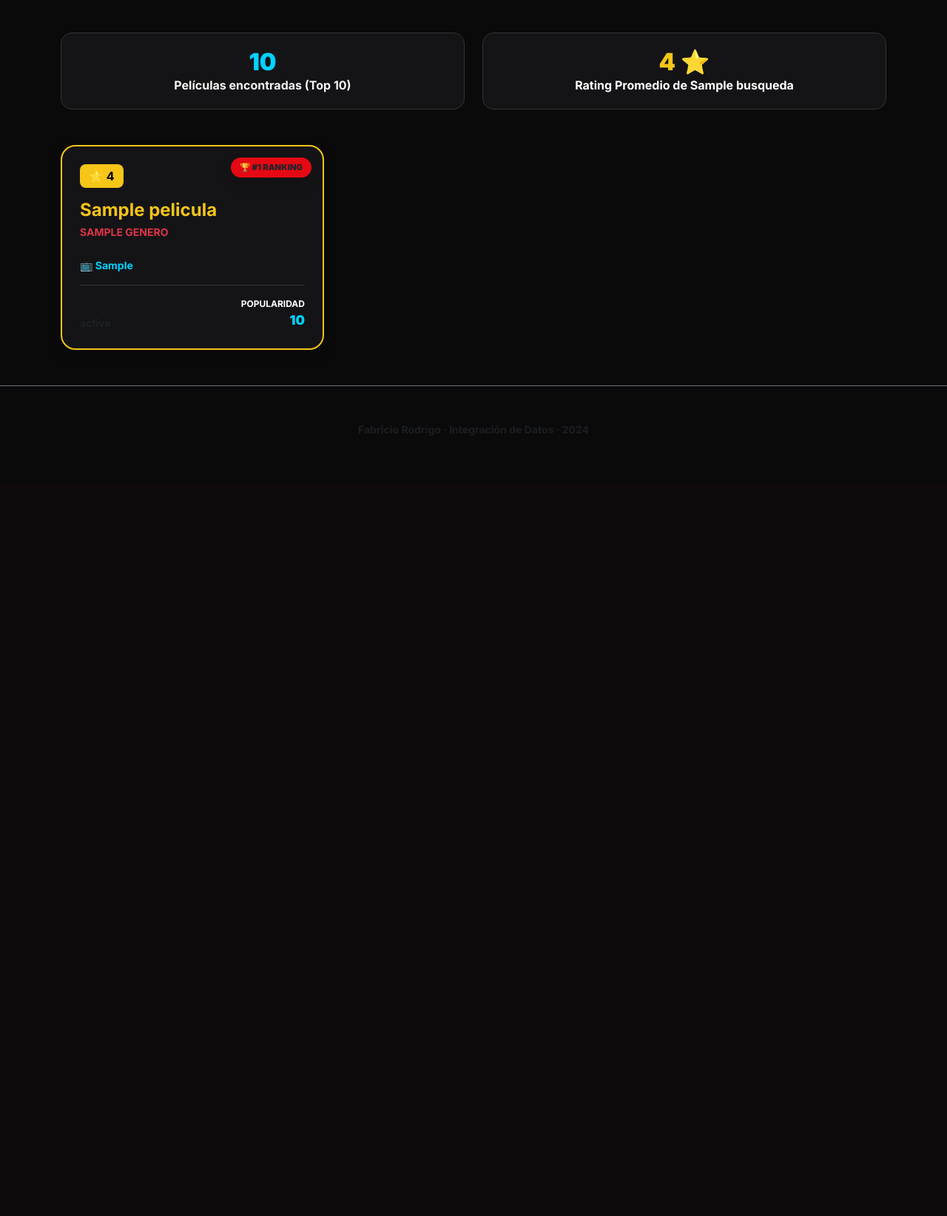
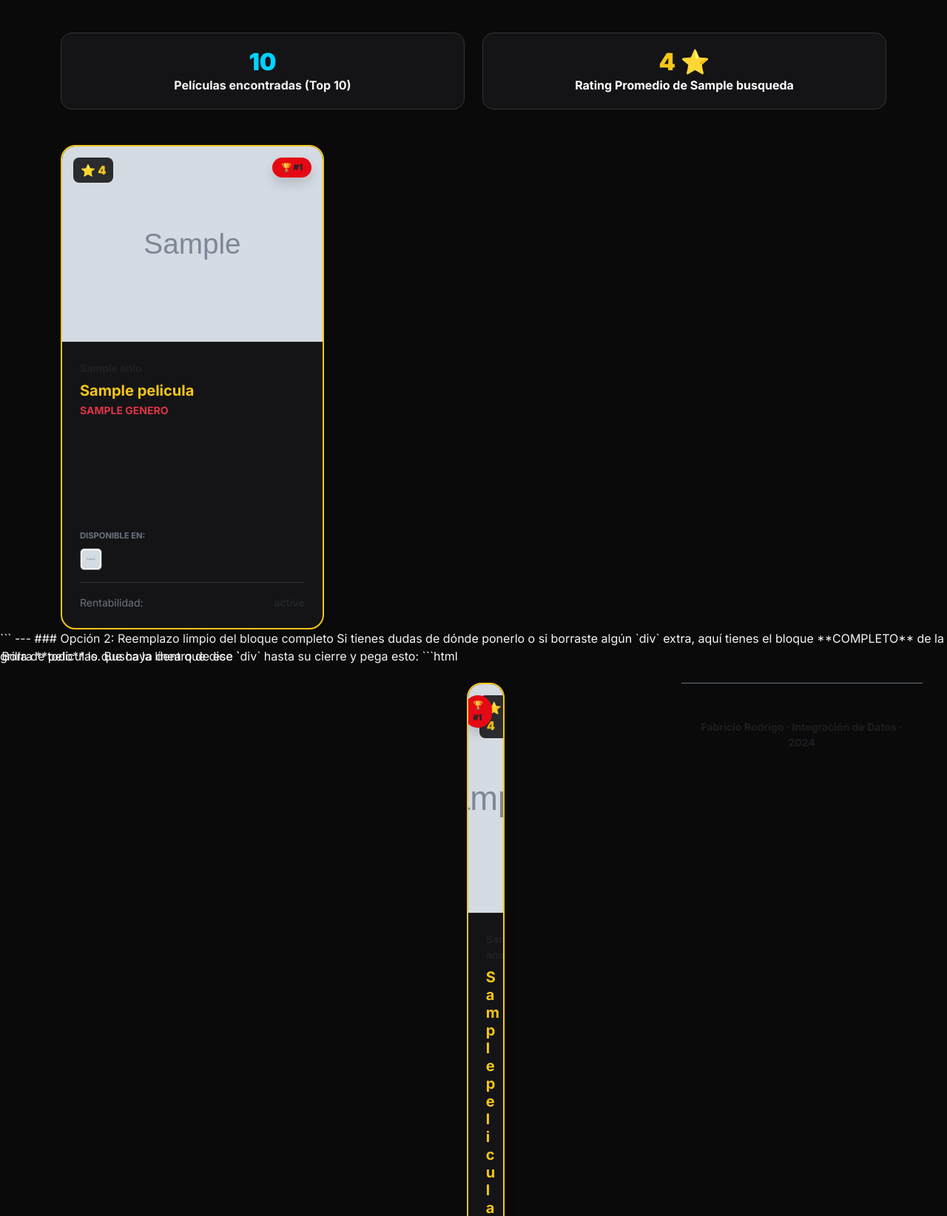
Before and after one commit to CafinHarly/lp2_trabajo_final, a Flask app: template templates/index.html in a window 1280 px wide. Shown: the part 315-1959 px from the top of the page at 74% size. Before the commit the page ends 904 px from the top, so only its background shows below. Run offline with Flask 3, Linux system fonts and the light colour scheme; the template is opened without the code that fills it: most values are stand-ins (such as "Sample title", 1, 10 or a date in 2020); grey boxes marked "Sample" are stand-in pictures.

Commit message:
actualizamos el app.py y el index para que se ajusten a la nueva api utilizada

````diff
--- a/app.py
+++ b/app.py
@@ -6,6 +6,32 @@
 
 DATASET_PATH = "dataset_final_peliculas.csv"
 
+LOGOS_URL = {
+    "Netflix": "https://upload.wikimedia.org/wikipedia/commons/0/08/Netflix_2015_logo.svg",
+    "Amazon Prime Video": "https://upload.wikimedia.org/wikipedia/commons/f/f1/Prime_Video.png",
+    "Disney Plus": "https://upload.wikimedia.org/wikipedia/commons/3/3e/Disney%2B_logo.svg",
+    "Max": "https://upload.wikimedia.org/wikipedia/commons/c/ce/Max_logo.svg",
+    "HBO Max": "https://upload.wikimedia.org/wikipedia/commons/c/ce/Max_logo.svg",
+    "Apple TV Plus": "https://upload.wikimedia.org/wikipedia/commons/2/28/Apple_TV_Plus_Logo.svg",
+    "Star Plus": "https://upload.wikimedia.org/wikipedia/commons/7/71/Star%2B_logo.svg",
+    "Paramount Plus": "https://upload.wikimedia.org/wikipedia/commons/a/a5/Paramount_Plus.svg",
+    "Claro video": "https://upload.wikimedia.org/wikipedia/commons/4/43/Claro_video_logo.svg",
+    "MovistarTV": "https://upload.wikimedia.org/wikipedia/commons/d/d5/Movistar_Play_logo.png"
+}
+def procesar_plataformas(texto_plataformas):
+    """
+    Convierte 'Netflix, Amazon' en una lista de objetos con url de logo.
+    """
+    if pd.isna(texto_plataformas) or texto_plataformas == "No disponible":
+        return []
+    lista_resultado = []
+    nombres = [p.strip() for p in str(texto_plataformas).split(",")]
+    for nombre in nombres:
+        logo = LOGOS_URL.get(nombre, "https://upload.wikimedia.org/wikipedia/commons/thumb/4/46/Question_mark_%28black%29.svg/200px-Question_mark_%28black%29.svg.png")
+        lista_resultado.append({"nombre": nombre, "logo": logo})
+
+    return lista_resultado
+
 def cargar_datos():
     if not os.path.exists(DATASET_PATH):
         return pd.DataFrame()
@@ -13,7 +39,8 @@
         df = pd.read_csv(DATASET_PATH)
         df = df.fillna({
             "budget": 0, "revenue": 0, "rating_imdb": 0,
-            "popularity": 0, "streaming_disponible": "No disponible"
+            "plataformas": "No disponible",
+            "poster_url": "https://via.placeholder.com/300x450?text=Sin+Poster"
         })
         def calcular_estado(row):
             if row["budget"] > 0 and row["revenue"] > 0:
@@ -40,9 +67,13 @@
         df = df.head(70)
 
     peliculas = df.to_dict(orient="records")
+
+    # Agregamos la lista de objetos de plataformas
+    for peli in peliculas:
+        peli['obj_plataformas'] = procesar_plataformas(peli['plataformas'])
     return render_template("index.html", peliculas=peliculas, stats=stats, busqueda=genero)
 
-# ESTO ES LO QUE PERMITE QUE FUNCIONE EN INTERNET
+# Inicio de la aplicación
 if __name__ == "__main__":
     port = int(os.environ.get("PORT", 5000))
     app.run(host='0.0.0.0', port=port)
--- a/templates/index.html
+++ b/templates/index.html
@@ -3,7 +3,7 @@
 <head>
     <meta charset="UTF-8">
     <meta name="viewport" content="width=device-width, initial-scale=1.0">
-    <title>PopCornDB - Fabricio Rodrigo</title>
+    <title>PopCornDB - Fabricio Rodrigo, Raul Anton Y Harley Puma</title>
 
     <link href="https://cdn.jsdelivr.net/npm/bootstrap@5.3.0/dist/css/bootstrap.min.css" rel="stylesheet">
     <link href="https://fonts.googleapis.com/css2?family=Inter:wght@400;700;900&display=swap" rel="stylesheet">
@@ -63,6 +63,8 @@
             border-radius: 20px;
             transition: transform 0.3s ease, border-color 0.3s;
             position: relative;
+            overflow: hidden;
+            padding: 0 !important;
         }
 
         .movie-card:hover {
@@ -85,10 +87,6 @@
             z-index: 10;
         }
 
-        /* Popularidad Corregida */
-        .pop-label { color: #ffffff; font-size: 0.75rem; font-weight: bold; text-transform: uppercase; }
-        .pop-value { color: var(--cyan); font-weight: 900; font-size: 1.1rem; }
-
         .winner-border { border: 2px solid var(--gold) !important; }
 
         .roi-success { color: #2ecc71; }
@@ -96,6 +94,27 @@
 
         .btn-clear { color: #666; text-decoration: none; font-size: 1.2rem; padding: 0 15px; }
         .btn-clear:hover { color: var(--accent-red); }
+
+        .movie-card { overflow: hidden; padding: 0 !important; }
+
+        .movie-poster {
+            width: 100%;
+            height: 400px;
+            object-fit: cover;
+            border-bottom: 1px solid #222;
+        }
+
+        .card-body-custom { padding: 1.5rem; display: flex; flex-direction: column; height: 100%; }
+
+        .stream-logo {
+            width: 30px; height: 30px;
+            border-radius: 6px; margin-right: 4px;
+            border: 1px solid #444; background: #fff; padding: 2px;
+        }
+
+        .exito { color: #2ecc71; }
+        .fracaso { color: #e74c3c; }
+        .neutro { color: #95a5a6; }
     </style>
 </head>
 <body>
@@ -138,42 +157,119 @@
     <div class="row row-cols-1 row-cols-md-3 g-4">
         {% for p in peliculas %}
         <div class="col">
-            <div class="card movie-card h-100 p-4 shadow {% if loop.index == 1 and busqueda %} winner-border {% endif %}">
+            <div class="card movie-card h-100 shadow {% if loop.index == 1 and busqueda %} winner-border {% endif %}">
 
                 <div class="top-badge shadow">
-                    {% if loop.index == 1 and busqueda %} 🏆 #1 RANKING {% else %} #{{ loop.index }} {% endif %}
+                    {% if loop.index == 1 and busqueda %} 🏆 #1 {% else %} #{{ loop.index }} {% endif %}
                 </div>
 
-                <div class="d-flex justify-content-between mb-3">
-                    <span class="rating-pill">⭐ {{ p.rating_imdb }}</span>
+                <div class="rating-badge" style="position: absolute; top: 15px; left: 15px; background: rgba(0,0,0,0.8); color: #f5c518; padding: 5px 10px; border-radius: 8px; font-weight: 900; backdrop-filter: blur(5px); z-index: 5;">
+                    ⭐ {{ p.rating_imdb }}
+                </div>
+
+                <img src="{{ p.poster_url }}" class="movie-poster" alt="Poster de {{ p.titulo }}" onerror="this.src='https://via.placeholder.com/300x450?text=Sin+Imagen'">
+
+                <div class="card-body-custom">
+
+                    <div class="d-flex justify-content-between mb-2">
                         <span class="text-muted small fw-bold">{{ p.anio }}</span>
                     </div>
 
-                <h4 class="fw-bold mb-1 {% if loop.index == 1 and busqueda %} titulo-top {% else %} titulo-normal {% endif %}">
+                    <h5 class="fw-bold mb-1 {% if loop.index == 1 and busqueda %} titulo-top {% else %} titulo-normal {% endif %}">
                         {{ p.titulo }}
-                </h4>
+                    </h5>
 
-                <p class="text-danger small fw-bold mb-4 text-uppercase">{{ p.genero }}</p>
+                    <p class="text-danger small fw-bold mb-3 text-uppercase">{{ p.genero }}</p>
 
                     <div class="mt-auto">
-                    <div class="small fw-bold mb-3" style="color: var(--cyan);">📺 {{ p.streaming_disponible }}</div>
+                        <div class="mb-3">
+                            <div class="small fw-bold mb-2 text-secondary" style="font-size: 0.7rem;">DISPONIBLE EN:</div>
+                            {% if p.obj_plataformas %}
+                                {% for plat in p.obj_plataformas %}
+                                    <img src="{{ plat.logo }}" title="{{ plat.nombre }}" class="stream-logo" alt="{{ plat.nombre }}">
+                                {% endfor %}
+                            {% else %}
+                                <span class="small text-muted">No disponible</span>
+                            {% endif %}
+                        </div>
+
                         <hr style="border-color: #333; opacity: 1;">
-                    <div class="d-flex justify-content-between align-items-end">
-                        <span class="small fw-bold {% if 'Éxito' in p.estado_financiero %} roi-success {% elif 'Fracaso' in p.estado_financiero %} roi-fail {% else %} text-muted {% endif %}">
-                            {{ p.estado_financiero }}
+
+                        <div class="d-flex justify-content-between align-items-center">
+                            <span class="small text-secondary">Rentabilidad:</span>
+                            <span class="small fw-bold {{ p.estado_clase }}">
+                                {{ p.estado_texto }}
                             </span>
-                        <div class="text-end">
-                            <div class="pop-label">POPULARIDAD</div>
-                            <div class="pop-value">{{ p.popularity|round(1) }}</div>
                         </div>
                     </div>
                 </div>
             </div>
     </div>
+</div>
+</div> </div> </div> {% endfor %}  </div> </div> ```
+
+---
+
+### Opción 2: Reemplazo limpio del bloque completo
+
+Si tienes dudas de dónde ponerlo o si borraste algún `div` extra, aquí tienes el bloque **COMPLETO** de la grilla de películas.
+
+Busca la línea que dice `<div class="row row-cols-1 row-cols-md-3 row-cols-lg-4 g-4">`.
+Borra **todo** lo que haya dentro de ese `div` hasta su cierre y pega esto:
+
+```html
+    <div class="row row-cols-1 row-cols-md-3 row-cols-lg-4 g-4">
+        {% for p in peliculas %}
+        <div class="col">
+            <div class="card movie-card h-100 shadow {% if loop.index == 1 and busqueda %} winner-border {% endif %}">
+
+                <div class="top-badge shadow">
+                    {% if loop.index == 1 and busqueda %} 🏆 #1 {% else %} #{{ loop.index }} {% endif %}
+                </div>
+
+                <div class="rating-badge" style="position: absolute; top: 15px; left: 15px; background: rgba(0,0,0,0.8); color: #f5c518; padding: 5px 10px; border-radius: 8px; font-weight: 900; backdrop-filter: blur(5px); z-index: 5;">
+                    ⭐ {{ p.rating_imdb }}
+                </div>
+
+                <img src="{{ p.poster_url }}" class="movie-poster" alt="Poster de {{ p.titulo }}" onerror="this.src='https://via.placeholder.com/300x450?text=Sin+Imagen'">
+
+                <div class="card-body-custom">
+
+                    <div class="d-flex justify-content-between mb-2">
+                        <span class="text-muted small fw-bold">{{ p.anio }}</span>
+                    </div>
+
+                    <h5 class="fw-bold mb-1 {% if loop.index == 1 and busqueda %} titulo-top {% else %} titulo-normal {% endif %}">
+                        {{ p.titulo }}
+                    </h5>
+
+                    <p class="text-danger small fw-bold mb-3 text-uppercase">{{ p.genero }}</p>
+
+                    <div class="mt-auto">
+                        <div class="mb-3">
+                            <div class="small fw-bold mb-2 text-secondary" style="font-size: 0.7rem;">DISPONIBLE EN:</div>
+                            {% if p.obj_plataformas %}
+                                {% for plat in p.obj_plataformas %}
+                                    <img src="{{ plat.logo }}" title="{{ plat.nombre }}" class="stream-logo" alt="{{ plat.nombre }}">
                                 {% endfor %}
+                            {% else %}
+                                <span class="small text-muted">No disponible</span>
+                            {% endif %}
+                        </div>
+
+                        <hr style="border-color: #333; opacity: 1;">
+
+                        <div class="d-flex justify-content-between align-items-center">
+                            <span class="small text-secondary">Rentabilidad:</span>
+                            <span class="small fw-bold {{ p.estado_clase }}">
+                                {{ p.estado_texto }}
+                            </span>
                         </div>
                     </div>
-
+                </div>
+            </div>
+        </div>
+        {% endfor %} </div>
 <footer class="text-center py-5 mt-5 border-top border-secondary">
     <p class="text-muted small fw-bold">Fabricio Rodrigo · Integración de Datos · 2024</p>
 </footer>
````
Lines whose indentation alone changed are shown as unchanged.
